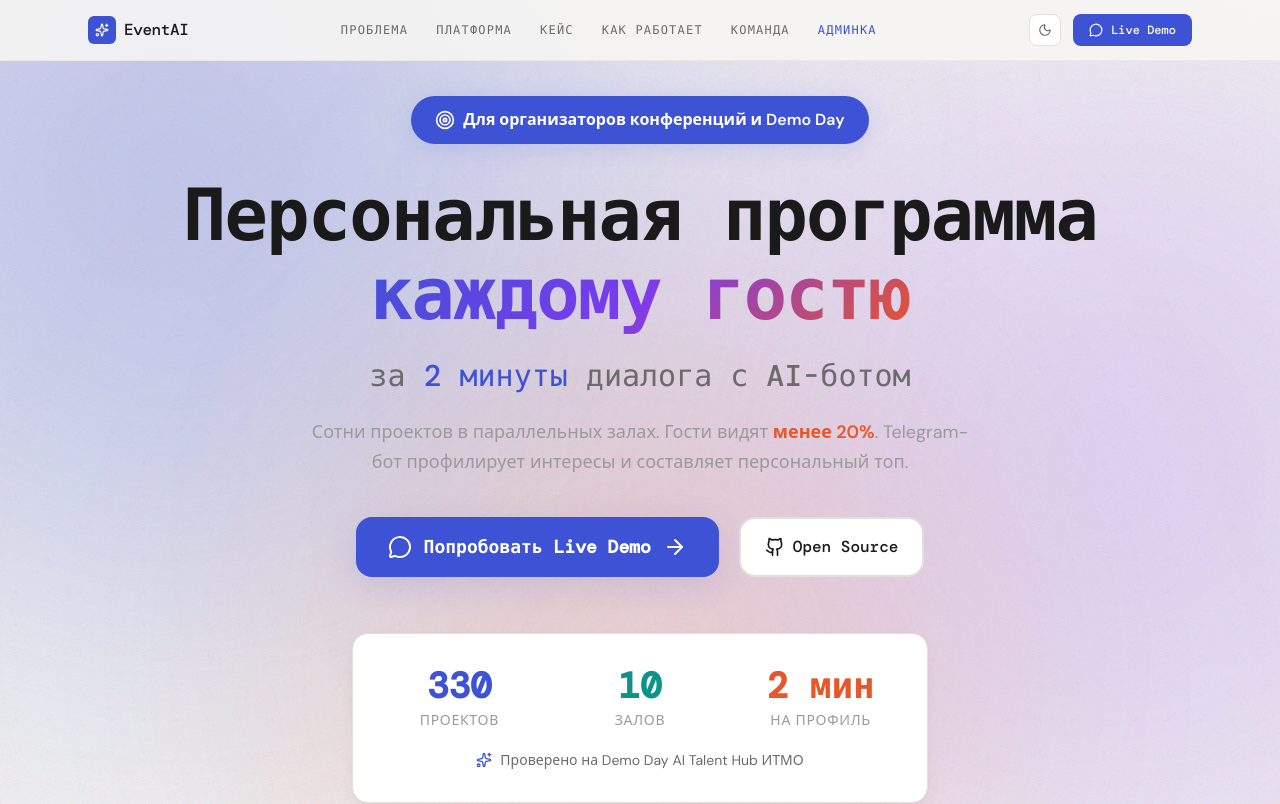
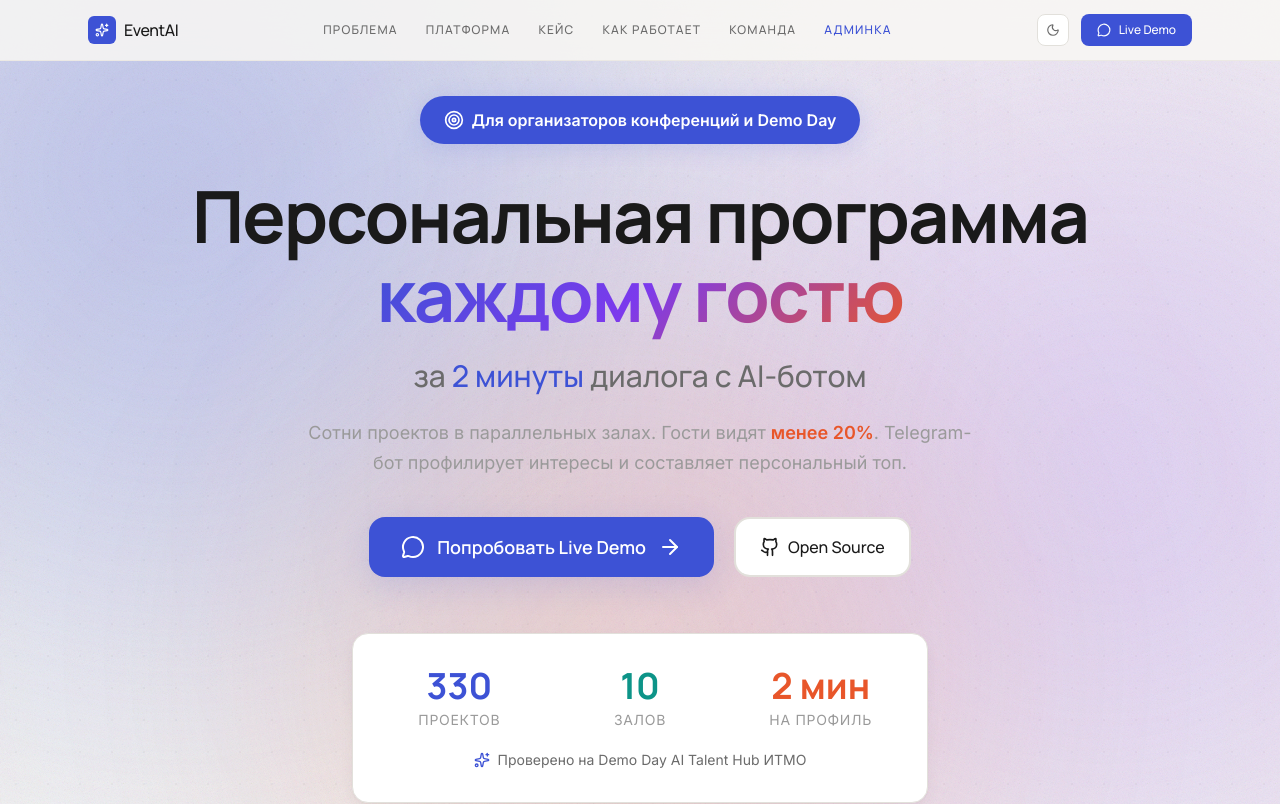
Before and after one commit to demoday-ai/eventai-platform, a React (Vite) app in the folder frontend/: page / in a window 1280 px wide. Shown: the top 804 px of the page. Built offline with nearby package versions, Linux system fonts and the light colour scheme; no server answers.

Commit message:
feat(landing): upgrade fonts to Manrope + Inter for better Cyrillic

```diff
--- a/frontend/index.html
+++ b/frontend/index.html
@@ -12,7 +12,7 @@
     <meta name="theme-color" content="#020617" />
     <link rel="preconnect" href="https://fonts.googleapis.com" />
     <link rel="preconnect" href="https://fonts.gstatic.com" crossorigin />
-    <link href="https://fonts.googleapis.com/css2?family=DM+Mono:wght@400;500&family=DM+Sans:ital,wght@0,400;0,500;0,600;0,700&display=swap" rel="stylesheet" />
+    <link href="https://fonts.googleapis.com/css2?family=Inter:wght@400;500;600;700&family=Manrope:wght@500;600;700;800&display=swap" rel="stylesheet" />
     <script>
       // Prevent flash: apply theme before render
       (function() {
--- a/frontend/src/index.css
+++ b/frontend/src/index.css
@@ -127,10 +127,10 @@
 
 /* --- Typography --- */
 .font-display {
-  font-family: 'DM Mono', 'Menlo', monospace;
+  font-family: 'Manrope', system-ui, sans-serif;
 }
 .font-body {
-  font-family: 'DM Sans', system-ui, sans-serif;
+  font-family: 'Inter', system-ui, sans-serif;
 }
 
 /* --- Animations --- */
```
